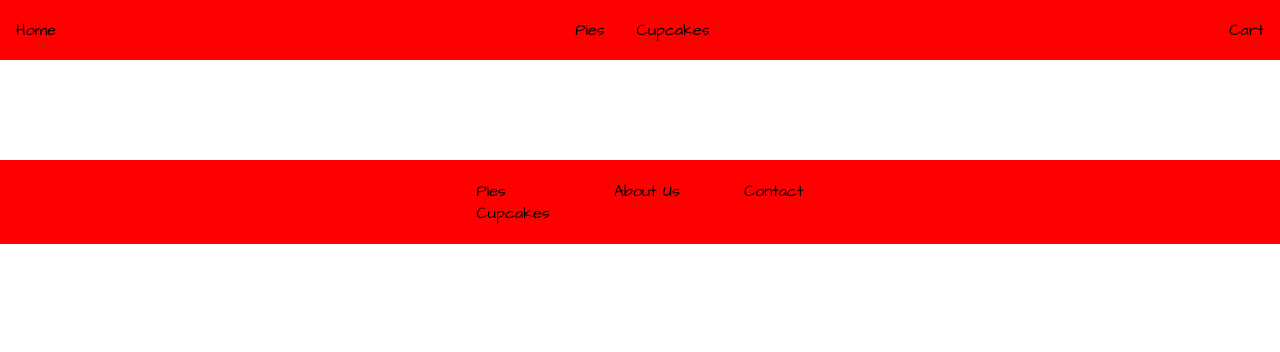
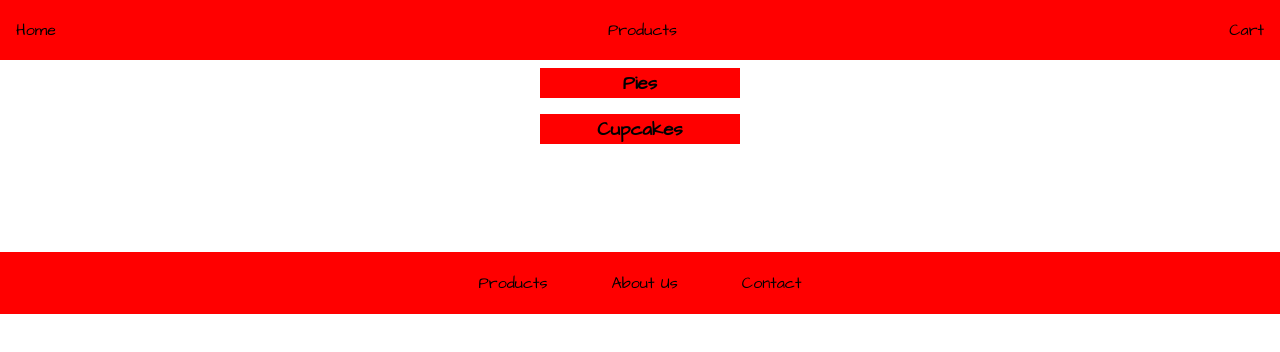
Before and after one commit to wmaKRET/my-pie-shop, a React (Create React App) app: page /products in a window 1280 px wide. Shown: the top 352 px of the page. Built offline with nearby package versions, Linux system fonts and the light colour scheme.

Commit message:
merge Pies and Cupcakes pages to Products page, add styles to  Products page

```diff
--- a/src/App.js
+++ b/src/App.js
@@ -4,8 +4,7 @@ import { Routes, Route } from "react-router-dom"
 import Header from "./components/Header"
 import Footer from "./components/Footer"
 import Main from "./pages/Main"
-import Pies from "./pages/Pies"
-import Cupcakes from "./pages/Cupcakes"
+import Products from "./pages/Products"
 import Cart from "./pages/Cart"
 
 import "./css/app.css"
@@ -17,8 +16,7 @@ function App() {
       <main className="container">
         <Routes>
           <Route exact path="/" element={<Main />} />
-          <Route path="/pies" element={<Pies />} />
-          <Route path="/cupcakes" element={<Cupcakes />} />
+          <Route path="/products" element={<Products />} />
           <Route path="/cart" element={<Cart />} />
         </Routes>
       </main>
--- a/src/components/Footer.js
+++ b/src/components/Footer.js
@@ -5,8 +5,7 @@ function Footer(){
     return (
         <footer className="footer">
             <div className="footer__item">
-                <Link to="/pies" className="footer__item-link">Pies</Link>
-                <Link to="/cupcakes" className="footer__item-link">Cupcakes</Link>
+                <Link to="/products" className="footer__item-link">Products</Link>
             </div>
             <div className="footer__item">
                 <p>About Us</p>
--- a/src/components/Header.js
+++ b/src/components/Header.js
@@ -8,8 +8,7 @@ function Header(){
                 <Link to="/" className="header__item-link">Home</Link>
             </div>
             <div className="header__item">
-                <Link to="/pies" className="header__item-link">Pies</Link>
-                <Link to="/cupcakes" className="header__item-link">Cupcakes</Link>
+                <Link to="/products" className="header__item-link">Products</Link>
             </div>
             <div className="header__item">
                 <Link to="/cart" className="header__item-link">Cart</Link>
--- /dev/null
+++ b/src/components/images/ProductsImage.js
@@ -0,0 +1,17 @@
+import React from "react"
+
+function ProductsImage({ item }){
+    return (
+        <div className="products__card">
+            <h3 className="products__card-title">{item.name}</h3>
+            <h2 className="products__card-price">$ {item.price}</h2>
+            <img
+                src={item.img_url}
+                alt={item.name}
+                className="products__card-img"
+            />
+        </div>
+    )
+}
+
+export default ProductsImage
--- a/src/css/app.css
+++ b/src/css/app.css
@@ -57,16 +57,6 @@ a {
 }
 
 .footer__item {
-  display: -webkit-box;
-  display: -ms-flexbox;
-  display: flex;
-  -webkit-box-orient: vertical;
-  -webkit-box-direction: normal;
-      -ms-flex-direction: column;
-          flex-direction: column;
-  -webkit-box-align: left;
-      -ms-flex-align: left;
-          align-items: left;
   margin: 0.25em 2em;
   cursor: pointer;
 }
@@ -159,4 +149,84 @@ a {
   -o-object-fit: cover;
      object-fit: cover;
 }
+
+.products {
+  max-width: 80%;
+  display: -webkit-box;
+  display: -ms-flexbox;
+  display: flex;
+  -webkit-box-orient: vertical;
+  -webkit-box-direction: normal;
+      -ms-flex-direction: column;
+          flex-direction: column;
+  -webkit-box-align: center;
+      -ms-flex-align: center;
+          align-items: center;
+}
+
+.products__item {
+  display: -webkit-box;
+  display: -ms-flexbox;
+  display: flex;
+  -webkit-box-orient: vertical;
+  -webkit-box-direction: normal;
+      -ms-flex-direction: column;
+          flex-direction: column;
+  -webkit-box-align: center;
+      -ms-flex-align: center;
+          align-items: center;
+}
+
+.products__item-title {
+  margin: 0.5em;
+  height: 30px;
+  width: 200px;
+  padding: 0.2em 0;
+  background-color: red;
+  text-align: center;
+  cursor: pointer;
+}
+
+.products__item-list {
+  display: -webkit-box;
+  display: -ms-flexbox;
+  display: flex;
+  -ms-flex-wrap: wrap;
+      flex-wrap: wrap;
+  gap: 0.5em;
+}
+
+.products__card {
+  width: 400px;
+  height: 400px;
+  position: relative;
+  border: 2px solid blue;
+}
+
+.products__card-title {
+  position: absolute;
+  top: 10px;
+  left: 0;
+  padding: 0.2em;
+  background-color: blue;
+  color: white;
+}
+
+.products__card-price {
+  position: absolute;
+  top: 10px;
+  right: 0;
+  padding: 0.2em;
+  background-color: blue;
+  color: white;
+}
+
+.products__card-img {
+  height: 100%;
+  width: 100%;
+  -o-object-fit: cover;
+     object-fit: cover;
+  -o-object-position: top;
+     object-position: top;
+}
 /*# sourceMappingURL=app.css.map */
--- a/src/css/app.scss
+++ b/src/css/app.scss
@@ -44,9 +44,6 @@ a {
     background-color: red;
 
     &__item {
-        display: flex;
-        flex-direction: column;
-        align-items: left;
         margin: 0.25em 2em;
         cursor: pointer;
 
@@ -125,3 +122,64 @@ a {
         }
     }
 }
+
+.products {
+    max-width: 80%;
+    display: flex;
+    flex-direction: column;
+    align-items: center;
+
+    &__item {
+        display: flex;
+        flex-direction: column;
+        align-items: center;
+
+        &-title {
+            margin: 0.5em;
+            height: 30px;
+            width: 200px;
+            padding: 0.2em 0;
+            background-color: red;
+            text-align: center;
+            cursor: pointer;
+        }
+
+        &-list {
+            display: flex;
+            flex-wrap: wrap;
+            gap: 0.5em;
+        }
+    }
+
+    &__card {
+        width: 400px;
+        height: 400px;
+        position: relative;
+        border: 2px solid blue;
+
+        &-title {
+            position: absolute;
+            top: 10px;
+            left: 0;
+            padding: 0.2em;
+            background-color: blue;
+            color: white;
+        }
+
+        &-price {
+            position: absolute;
+            top: 10px;
+            right: 0;
+            padding: 0.2em;
+            background-color: blue;
+            color: white;
+        }
+
+        &-img {
+            height: 100%;
+            width: 100%;
+            object-fit: cover;
+            object-position: top;
+        }
+    }
+}
--- a/src/pages/Cupcakes.js
+++ /dev/null
@@ -1,21 +0,0 @@
-import React, { useContext } from "react"
-
-import { Context } from "../Context"
-
-function Cupcakes(){
-    const { bakeryItems } = useContext(Context)
-
-    const cupcakeElements = bakeryItems
-            .filter(item => item.type === 'cupcake')
-            .map(item => (
-                <p key={item.id}>{item.name}</p>
-            ))
-
-    return (
-        <div>
-            {cupcakeElements}
-        </div>
-    )
-}
-
-export default Cupcakes
--- a/src/pages/Main.js
+++ b/src/pages/Main.js
@@ -8,11 +8,13 @@ function Main(){
     return (
         <main className="main">
             <h2 className="main__title">Try something new!</h2>
-                <MainRandom />
+            <MainRandom />
             <h2 className="main__title">Today's special!</h2>
-                <MainSpecial />
-            <h2 className="main__title">Order again!</h2>
-                <MainReorder />
+            <MainSpecial />
+            {
+            //<h2 className="main__title">Order again!</h2>
+            //<MainReorder />
+            }
         </main>
     )
 }
--- a/src/pages/Pies.js
+++ /dev/null
@@ -1,21 +0,0 @@
-import React, { useContext } from "react"
-
-import { Context } from "../Context"
-
-function Pies(){
-    const { bakeryItems } = useContext(Context)
-
-    const pieElements = bakeryItems
-            .filter(item => item.type === 'pie')
-            .map(item => (
-                <p key={item.id}>{item.name}</p>
-            ))
-
-    return (
-        <div>
-            {pieElements}
-        </div>
-    )
-}
-
-export default Pies
--- /dev/null
+++ b/src/pages/Products.js
@@ -0,0 +1,53 @@
+import React, { useState, useContext } from "react"
+
+import { Context } from "../Context"
+import ProductsImage from "../components/images/ProductsImage"
+
+function Products(){
+    const [showPies, setShowPies] = useState(false)
+    const [showCupcakes, setShowCupcakes] = useState(false)
+    const { bakeryItems } = useContext(Context)
+
+    const pieElements = bakeryItems
+            .filter(item => item.type === 'pie')
+            .map(item => (
+                <ProductsImage key={item.id} item={item} />
+            ))
+
+    const cupcakeElements = bakeryItems
+            .filter(item => item.type === 'cupcake')
+            .map(item => (
+                <ProductsImage key={item.id} item={item} />
+            ))
+
+    function toggleShowPies(){
+        setShowPies(prevState => !prevState)
+    }
+
+    function toggleShowCupcakes(){
+        setShowCupcakes(prevState => !prevState)
+    }
+
+    return (
+        <div className="products">
+            <div className="products__item">
+                <div className="products__item-title" onClick={toggleShowPies}>
+                    <h3>Pies</h3>
+                </div>
+                <div className="products__item-list">
+                    {showPies && pieElements}
+                </div>
+            </div>
+            <div className="products__item">
+                <div className="products__item-title" onClick={toggleShowCupcakes}>
+                    <h3>Cupcakes</h3>
+                </div>
+                <div className="products__item-list">
+                    {showCupcakes && cupcakeElements}
+                </div>
+            </div>
+        </div>
+    )
+}
+
+export default Products
```
Also changed, not shown: public/data.JSON (+0 -15 lines), 1 other file (tests, documents, lock files or other folders).
